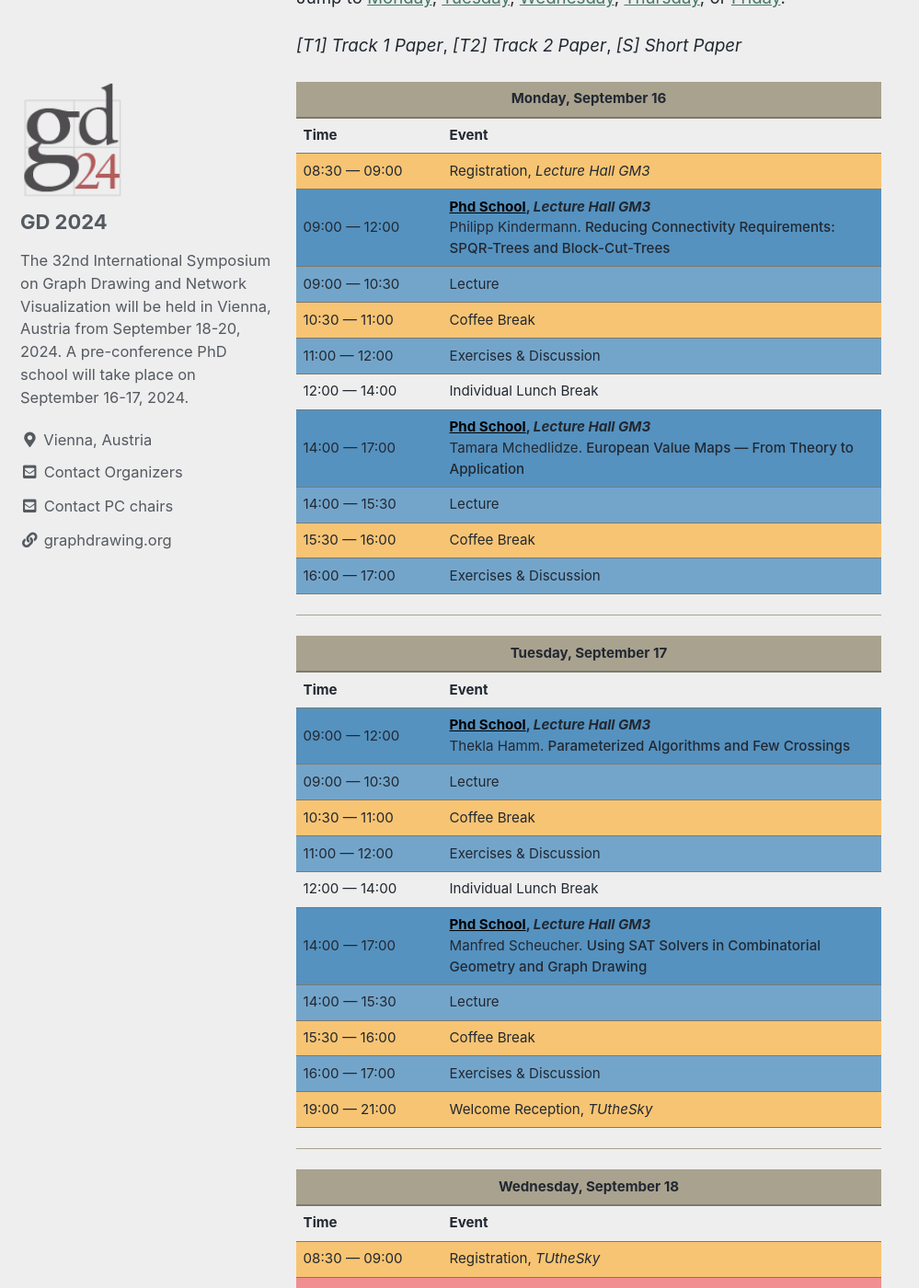
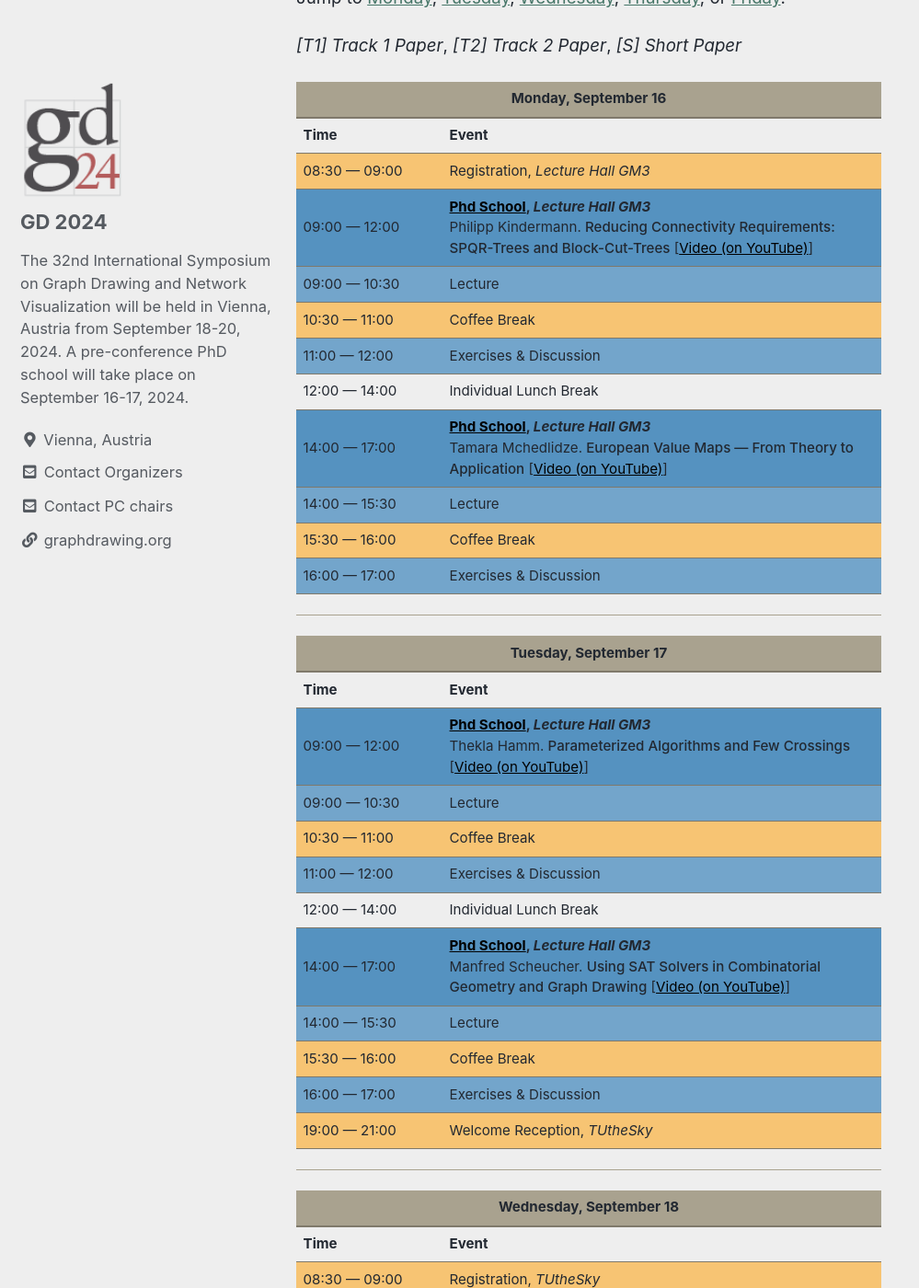
Before and after one commit to graphdrawing/gd2024, a Jekyll site: the page built from pages/program.md, in a window 1280 px wide and 1400 px high, scrolled down 1399 px. Shown: the whole window at 92% size, without its empty margins (0-999 px from the left). Built offline with Jekyll 4.4.1, drawn with Linux system fonts in a browser that asks for light colours; cached includes are drawn as plain includes; formulas are drawn with MathJax 3; some of the changed text lies outside the part shown.

Commit message:
add link to youtube recording

```diff
--- a/pages/program.md
+++ b/pages/program.md
@@ -173,14 +173,14 @@ usemathjax: true
     <tr><td><strong>Time</strong></td><td><strong>Event</strong></td></tr>
     <tr class="registration"><td>08:30 &mdash; 09:00</td><td>Registration, <span class="room-info">Lecture Hall GM3</span></td></tr>
     <tr class="phd-school header schedule-link" schedule-link-start="2024-09-16T09:00" schedule-link-end="2024-09-16T12:00" schedule-link-text="PhD School, Lecturer: Philipp Kindermann" id="phd-school-philipp"><td>09:00 &mdash; 12:00</td><td><strong><a href="../school/#philipp-kindermann">Phd School</a>, <span class="room-info">Lecture Hall GM3</span></strong><br>
-    <span class="authors"><span>Philipp Kindermann</span>. </span><span class="title">Reducing Connectivity Requirements: SPQR-Trees and Block-Cut-Trees</span>
+    <span class="authors"><span>Philipp Kindermann</span>. </span><span class="title">Reducing Connectivity Requirements: SPQR-Trees and Block-Cut-Trees</span> <span class="video-link">[<a href="https://youtu.be/VTuc7GV17eM" target="_blank">Video (on YouTube)</a>]</span>
     </td></tr>
     <tr class="phd-school"><td>09:00 &mdash; 10:30</td><td>Lecture</td></tr>
     <tr class="coffee"><td>10:30 &mdash; 11:00</td><td>Coffee Break</td></tr>
     <tr class="phd-school"><td>11:00 &mdash; 12:00</td><td>Exercises & Discussion</td></tr>
     <tr><td>12:00 &mdash; 14:00</td><td>Individual Lunch Break</td></tr>
     <tr class="phd-school header schedule-link" schedule-link-start="2024-09-16T14:00" schedule-link-end="2024-09-16T17:00" schedule-link-text="PhD School, Lecturer: Tamara Mchedlidze" id="phd-school-tamara"><td>14:00 &mdash; 17:00</td><td><strong><a href="../school/#tamara-mchedlidze">Phd School</a>, <span class="room-info">Lecture Hall GM3</span></strong><br>
-    <span class="authors"><span>Tamara Mchedlidze</span>. </span><span class="title">European Value Maps &mdash; From Theory to Application</span>
+    <span class="authors"><span>Tamara Mchedlidze</span>. </span><span class="title">European Value Maps &mdash; From Theory to Application</span> <span class="video-link">[<a href="https://youtu.be/pyK_rW_XhMw" target="_blank">Video (on YouTube)</a>]</span>
     </td></tr>
     <tr class="phd-school"><td>14:00 &mdash; 15:30</td><td>Lecture</td></tr>
     <tr class="coffee"><td>15:30 &mdash; 16:00</td><td>Coffee Break</td></tr>
@@ -201,14 +201,14 @@ usemathjax: true
   <tbody>
     <tr><td><strong>Time</strong></td><td><strong>Event</strong></td></tr>
     <tr class="phd-school header schedule-link" schedule-link-start="2024-09-17T09:00" schedule-link-end="2024-09-17T12:00" schedule-link-text="PhD School, Lecturer: Thekla Hamm"  id="phd-school-thekla"><td>09:00 &mdash; 12:00</td><td><strong><a href="../school/#thekla-hamm">Phd School</a>, <span class="room-info">Lecture Hall GM3</span></strong><br>
-    <span class="authors"><span>Thekla Hamm</span>. </span><span class="title">Parameterized Algorithms and Few Crossings</span>
+    <span class="authors"><span>Thekla Hamm</span>. </span><span class="title">Parameterized Algorithms and Few Crossings</span> <span class="video-link">[<a href="https://youtu.be/MGKfXEh_9wQ" target="_blank">Video (on YouTube)</a>]</span>
     </td></tr>
     <tr class="phd-school"><td>09:00 &mdash; 10:30</td><td>Lecture</td></tr>
     <tr class="coffee"><td>10:30 &mdash; 11:00</td><td>Coffee Break</td></tr>
     <tr class="phd-school"><td>11:00 &mdash; 12:00</td><td>Exercises & Discussion</td></tr>
     <tr><td>12:00 &mdash; 14:00</td><td>Individual Lunch Break</td></tr>
     <tr class="phd-school header schedule-link" schedule-link-start="2024-09-17T14:00" schedule-link-end="2024-09-17T17:00" schedule-link-text="PhD School, Lecturer: Manfred Scheucher" id="phd-school-manfred"><td>14:00 &mdash; 17:00</td><td><strong><a href="../school/#manfred-scheucher">Phd School</a>, <span class="room-info">Lecture Hall GM3</span></strong><br>
-    <span class="authors"><span>Manfred Scheucher</span>. </span><span class="title">Using SAT Solvers in Combinatorial Geometry and Graph Drawing</span>
+    <span class="authors"><span>Manfred Scheucher</span>. </span><span class="title">Using SAT Solvers in Combinatorial Geometry and Graph Drawing</span> <span class="video-link">[<a href="https://youtu.be/_c9bVMkFqYw" target="_blank">Video (on YouTube)</a>]</span>
     </td></tr>
     <tr class="phd-school"><td>14:00 &mdash; 15:30</td><td>Lecture</td></tr>
     <tr class="coffee"><td>15:30 &mdash; 16:00</td><td>Coffee Break</td></tr>
@@ -309,7 +309,7 @@ usemathjax: true
     <tr class="session light"><td>12:00 &mdash; 12:20</td><td><span class="authors"><span>Oksana Firman, Grzegorz Gutowski, Myroslav Kryven, <span class="speaker">Yuto Okada</span>, and Alexander Wolff</span>. </span><span class="title"><a href="https://doi.org/10.4230/LIPIcs.GD.2024.14" target="_blank">Bounding the Treewidth of Outer k-Planar Graphs via Triangulations</a></span> <span class="slides-link">[<a href="https://owncloud.tuwien.ac.at/index.php/s/jetamDucLVKC5W9" target="_blank">Slides</a>]</span> <span class="track">[T1]</span></td></tr>
     <tr class="lunch"><td><strong>12:20 &mdash; 14:00</strong></td><td><strong>Lunch, <span class="room-info">Mensa "Freihaus"</span></strong></td></tr>
     <tr class="invited-talk schedule-link" id="invited-talk-otfried" schedule-link-start="2024-09-19T14:00" schedule-link-end="2024-09-19T15:00" schedule-link-text="Invited Talk by Otfried Cheong"><td>14:00 &mdash; 15:00</td><td><strong><a href="../speaker/#otfried-cheong">Invited Talk</a>, <span class="room-info">TUtheSky</span></strong><br>
-    <span class="authors"><span>Otfried Cheong</span>. </span><span class="title"><a href="https://submission.dagstuhl.de/collections/GD-2024/preliminary-proceedings/b5cjX5iLqp9c8mF953ee" target="_blank">How Can Biclique Covers Help in Matching Problems</a></span>
+    <span class="authors"><span>Otfried Cheong</span>. </span><span class="title"><a href="https://submission.dagstuhl.de/collections/GD-2024/preliminary-proceedings/b5cjX5iLqp9c8mF953ee" target="_blank">How Can Biclique Covers Help in Matching Problems</a></span> <span class="video-link">[<a href="https://youtu.be/kG61pwRwoLA" target="_blank">Video (on YouTube)</a>]</span>
     </td></tr>
     <tr class="coffee"><td><strong>15:00 &mdash; 15:30</strong></td><td><strong>Coffee Break, <span class="room-info">TUtheSky</span></strong></td></tr>
     <tr class="session header schedule-link" id="session-7" schedule-link-start="2024-09-19T15:30" schedule-link-end="2024-09-19T16:45" schedule-link-text="Session 7"><td><strong>Session 7</strong></td><td><strong>Sponsored by <a href="https://www.tomsawyer.com" target="_blank"><strong>Tom Sawyer Software</strong></a>, Chair: Géza Tóth, <span class="room-info">TUtheSky</span></strong></td></tr>
@@ -350,7 +350,7 @@ usemathjax: true
     <tr class="session light"><td>12:00 &mdash; 12:20</td><td><span class="authors"><span>Michael A. Bekos, Giuseppe Di Battista, Emilio Di Giacomo, <span class="speaker">Walter Didimo</span>, Michael Kaufmann, and Fabrizio Montecchiani</span>. </span><span class="title"><a href="https://doi.org/10.4230/LIPIcs.GD.2024.32" target="_blank">On the Complexity of Recognizing $$k^+$$-Real Face Graphs</a></span> <span class="slides-link">[<a href="https://owncloud.tuwien.ac.at/index.php/s/hB4mAaNx4N602CG" target="_blank">Slides</a>]</span> <span class="track">[T1]</span></td></tr>
     <tr class="lunch"><td><strong>12:20 &mdash; 14:00</strong></td><td><strong>Lunch, <span class="room-info">Mensa "Freihaus"</span></strong></td></tr>
     <tr class="invited-talk schedule-link" id="invited-talk-monika" schedule-link-start="2024-09-20T14:00" schedule-link-end="2024-09-20T15:00" schedule-link-text="Invited Talk by Monika Henzinger"><td>14:00 &mdash; 15:00</td><td><strong><a href="../speaker/#monika-henzinger">Invited Talk</a>, <span class="room-info">TUtheSky</span></strong><br>
-    <span class="authors"><span>Monika Henzinger</span>. </span><span class="title"><a href="https://submission.dagstuhl.de/collections/GD-2024/preliminary-proceedings/ZuSLudLZFqdfpUA653ef" target="_blank">How Can Algorithms Help in Protecting our Privacy</a></span></td></tr>
+    <span class="authors"><span>Monika Henzinger</span>. </span><span class="title"><a href="https://submission.dagstuhl.de/collections/GD-2024/preliminary-proceedings/ZuSLudLZFqdfpUA653ef" target="_blank">How Can Algorithms Help in Protecting our Privacy</a></span> <span class="video-link">[<a href="https://youtu.be/gSVR02as3UI" target="_blank">Video (on YouTube)</a>]</span></td></tr>
     <tr class="coffee"><td><strong>15:00 &mdash; 15:30</strong></td><td><strong>Coffee Break, <span class="room-info">TUtheSky</span></strong></td></tr>
     <tr class="session header schedule-link" id="session-10" schedule-link-start="2024-09-20T15:30" schedule-link-end="2024-09-20T16:30" schedule-link-text="Session 10"><td><strong>Session 10</strong></td><td><strong>Chair: Andreas Kerren, <span class="room-info">TUtheSky</span></strong></td></tr>
     <tr class="session"><td>15:30 &mdash; 15:50</td><td><span class="authors"><span><span class="speaker">Patrizio Angelini</span>, Therese Biedl, Markus Chimani, Sabine Cornelsen, Giordano Da Lozzo, Seok-Hee Hong, Giuseppe Liotta, Maurizio Patrignani, Sergey Pupyrev, Ignaz Rutter, and Alexander Wolff.</span></span> <span class="title"><a href="https://doi.org/10.4230/LIPIcs.GD.2024.13" target="_blank">The Price of Upwardness</a></span> <span class="slides-link">[<a href="https://owncloud.tuwien.ac.at/index.php/s/glWPpkdtVBVl1Ca" target="_blank">Slides</a>]</span> <span class="track">[T1]</span></td></tr>
```
